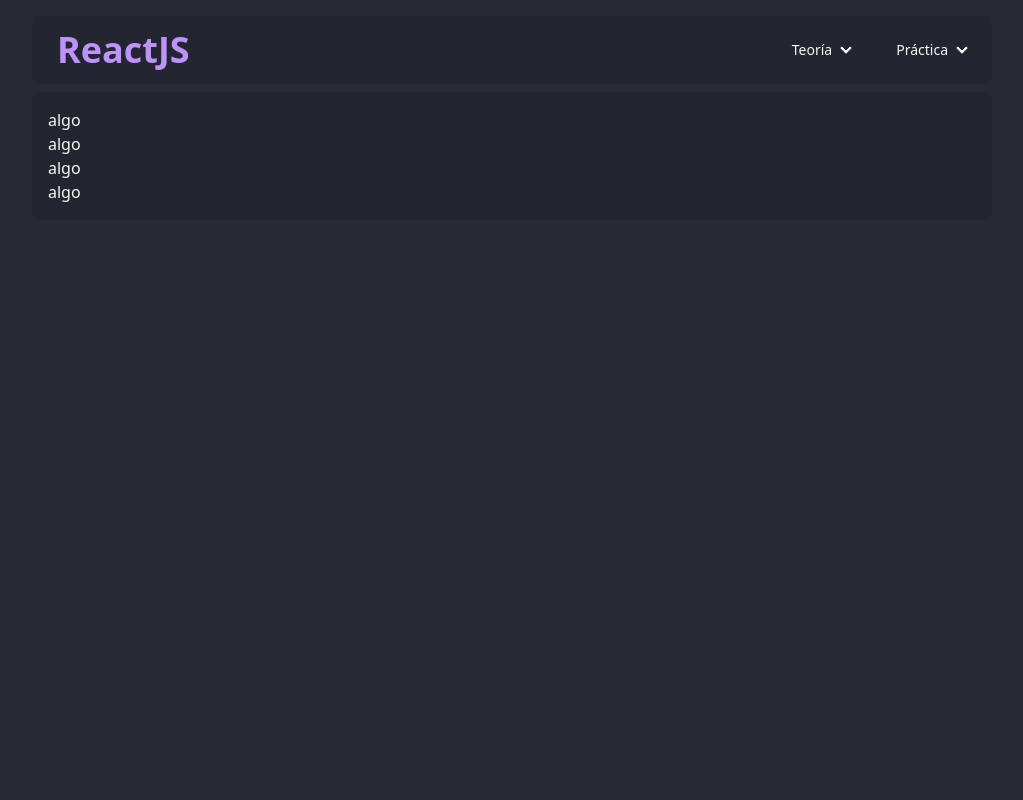
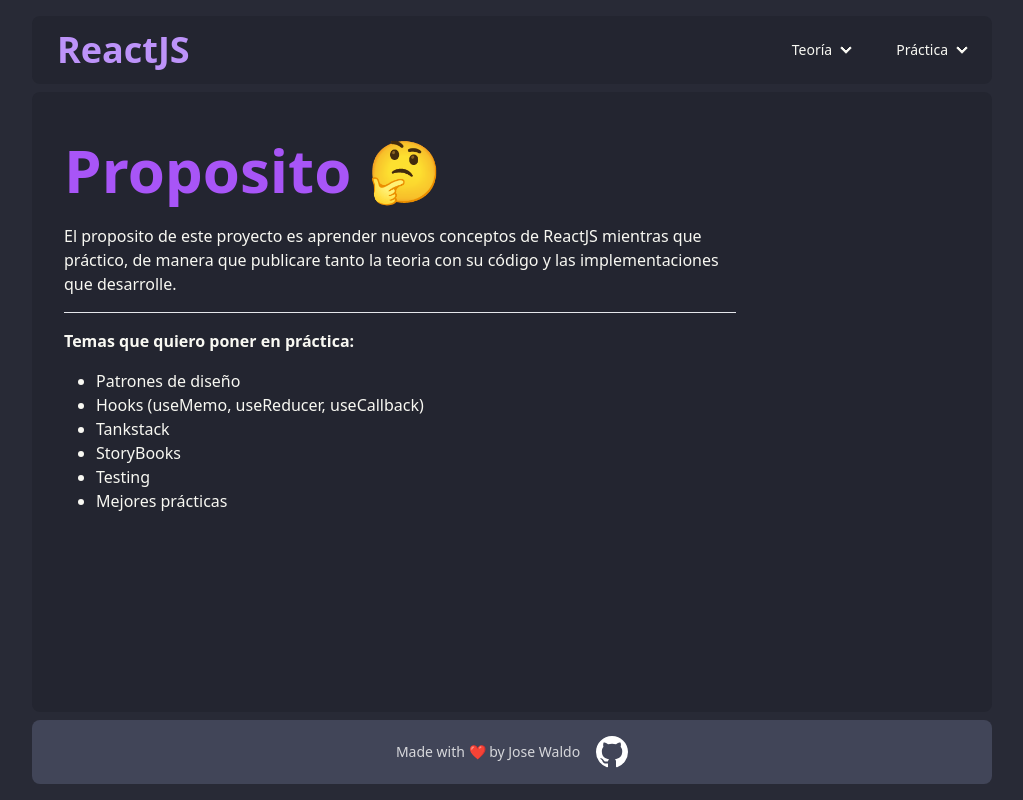
Before and after one commit to JoseWaldo/Reactjs-Exercises, a React (Vite) app: page / in a window 1280 px wide. Shown: the whole page, without its empty margins (128-1151 px from the left). Built offline with nearby package versions, Linux system fonts and the light colour scheme.

Commit message:
Feat: se añadio una pagina de inicio

```diff
--- a/src/pages/index.tsx
+++ b/src/pages/index.tsx
@@ -1,16 +1,11 @@
-import Header from "../components/header";
+import HeroSection from "../components/hero";
+import Layout from "../layouts/layout";
 
 const Index = () => {
   return (
-    <main className="min-h-screen py-4 flex flex-col items-center gap-2">
-      <Header />
-      <section className="w-3/4 bg-base-200 rounded-lg p-4">
-        <p>algo</p>
-        <p>algo</p>
-        <p>algo</p>
-        <p>algo</p>
-      </section>
-    </main>
+    <Layout>
+      <HeroSection />
+    </Layout>
   );
 };
 
```
